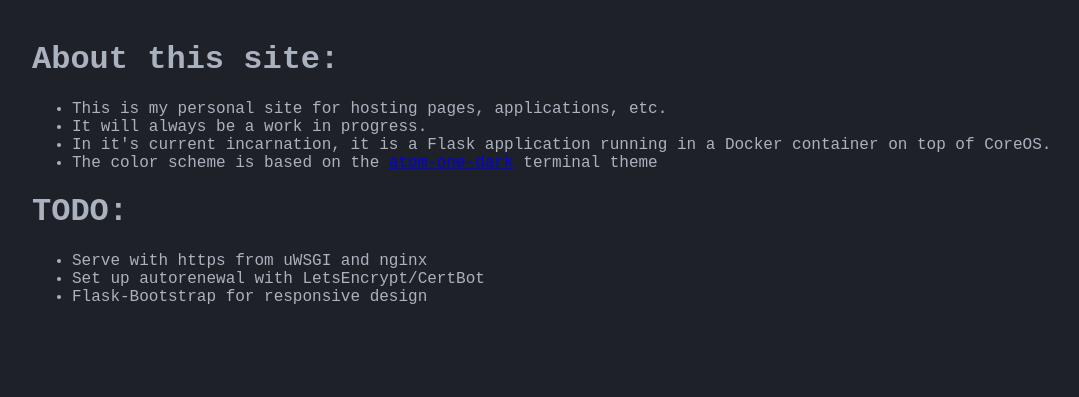
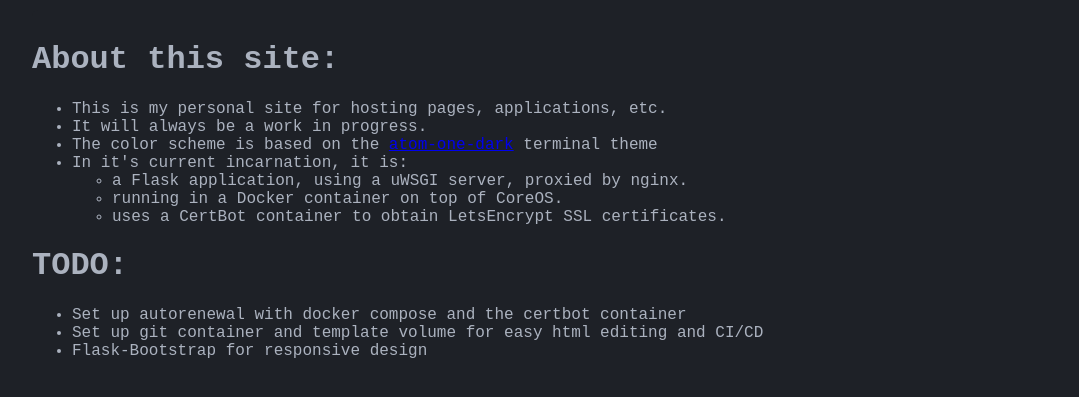
Before and after one commit to free-meal/personal-site, a Flask app: page / in a window 1280 px wide. Shown: the part 35-432 px from the top of the page, without its empty margins (8-1087 px from the left). Run offline with Flask 2, Linux system fonts and the light colour scheme.

Commit message:
editing about and fixing typo in ssl conf

```diff
--- a/templates/about_site.html
+++ b/templates/about_site.html
@@ -5,13 +5,19 @@
         <ul>
             <li>This is my personal site for hosting pages, applications, etc.</li>
             <li>It will always be a work in progress.</li>
-            <li>In it's current incarnation, it is a Flask application running in a Docker container on top of CoreOS.</li>
             <li>The color scheme is based on the <a href="https://github.com/nathanbuchar/atom-one-dark-terminal">atom-one-dark</a> terminal theme </li>
+            <li>In it's current incarnation, it is:
+                <ul>
+                    <li>a Flask application, using a uWSGI server, proxied by nginx.</li>
+                    <li>running in a Docker container on top of CoreOS.</li>
+                    <li>uses a CertBot container to obtain LetsEncrypt SSL certificates.</li>
+                </ul>
+            </li>
         </ul>
         <h1>TODO:</h1>
         <ul>
-            <li>Serve with https from uWSGI and nginx</li>
-            <li>Set up autorenewal with LetsEncrypt/CertBot</li>
+            <li>Set up autorenewal with docker compose and the certbot container</li>
+            <li>Set up git container and template volume for easy html editing and CI/CD</li>
             <li>Flask-Bootstrap for responsive design</li>
         </ul>
     </div>
```
Also changed, not shown: 1 other file.
